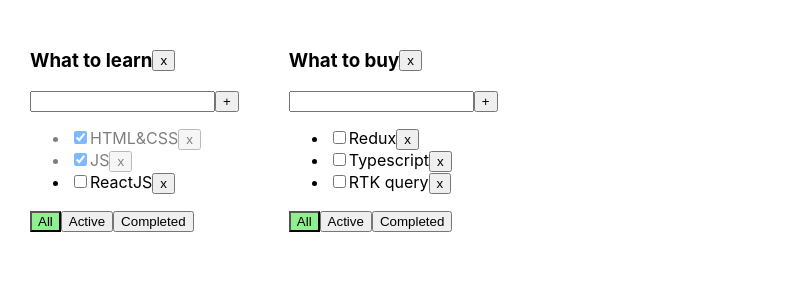
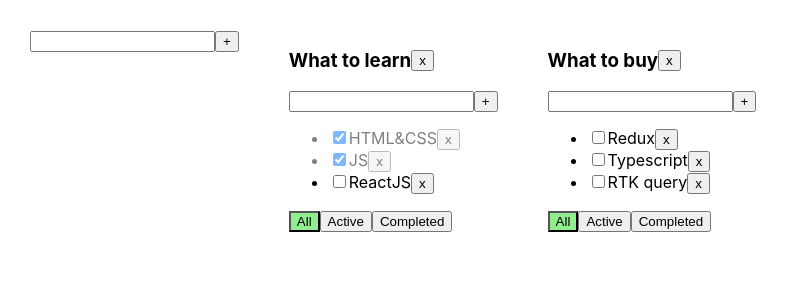
Before and after one commit to DmitryMuzalev/todolist-incub, a React (Create React App) app: page / in a window 1280 px wide. Shown: the top 300 px of the page, without its empty margins (0-789 px from the left). Built offline with nearby package versions, Linux system fonts and the light colour scheme.

Commit message:
Lesson 6

```diff
--- a/src/App.tsx
+++ b/src/App.tsx
@@ -7,6 +7,7 @@ import { useState } from "react";
 import { FilterType, TasksStateType, TaskType, TodoListType } from "./types";
 
 import { TodoList } from "./TodoList";
+import { AddItemForm } from "./components/AddItemForm";
 
 function App() {
   const todoListID_1 = v1();
@@ -65,6 +66,31 @@ function App() {
     });
   };
 
+  const updateTaskTitle = (
+    newTitle: string,
+    todoListId: string,
+    taskId: string
+  ) => {
+    setTasks({
+      ...tasks,
+      [todoListId]: tasks[todoListId].map((t) => {
+        return t.id === taskId ? { ...t, title: newTitle } : t;
+      }),
+    });
+  };
+
+  const addTodoList = (title: string) => {
+    const newTodoListId = v1();
+    const newTodoList: TodoListType = {
+      id: newTodoListId,
+      title,
+      filter: "all",
+    };
+
+    setTodoLists([newTodoList, ...todoLists]);
+    setTasks({ ...tasks, [newTodoListId]: [] });
+  };
+
   const removeTodoList = (todoListId: string) => {
     setTodoLists(todoLists.filter((tl) => tl.id !== todoListId));
 
@@ -72,8 +98,23 @@ function App() {
     setTasks({ ...tasks });
   };
 
+  const updateTodoTitle = (newTitle: string, todoListId: string) => {
+    const newTodoLists = todoLists.map((todo) => {
+      if (todo.id === todoListId) {
+        return { ...todo, title: newTitle };
+      } else {
+        return todo;
+      }
+    });
+    setTodoLists(newTodoLists);
+  };
+
   return (
     <div className="App">
+      <div>
+        <AddItemForm addItem={addTodoList} />
+      </div>
+
       {todoLists.map((tl) => {
         let list = tasks[tl.id];
 
@@ -97,6 +138,8 @@ function App() {
             changeFilter={changeFilter}
             changeTaskStatus={changeTaskStatus}
             removeTodoList={removeTodoList}
+            updateTaskTitle={updateTaskTitle}
+            updateTodoTitle={updateTodoTitle}
           />
         );
       })}
--- a/src/TodoList.tsx
+++ b/src/TodoList.tsx
@@ -1,6 +1,8 @@
-import { FC, useState, ChangeEvent, KeyboardEvent } from "react";
+import { FC } from "react";
 import { Button } from "./components/Button";
 import { FilterType, TaskType } from "./types";
+import { AddItemForm } from "./components/AddItemForm";
+import { EditableSpan } from "./components/EditableSpan";
 
 type Props = {
   todoListId: string;
@@ -11,7 +13,13 @@ type Props = {
   removeTask: (todoListId: string, taskId: string) => void;
   changeFilter: (todoListId: string, filter: FilterType) => void;
   changeTaskStatus: (todoListId: string, taskId: string) => void;
+  updateTaskTitle: (
+    newTitle: string,
+    todoListId: string,
+    taskId: string
+  ) => void;
   removeTodoList: (todoListId: string) => void;
+  updateTodoTitle: (newTitle: string, todoListId: string) => void;
 };
 
 const TodoList: FC<Props> = ({
@@ -23,56 +31,42 @@ const TodoList: FC<Props> = ({
   removeTask,
   changeFilter,
   changeTaskStatus,
+  updateTaskTitle,
   removeTodoList,
+  updateTodoTitle,
 }) => {
-  const [taskTitle, setTaskTitle] = useState<string>("");
-  const [error, setError] = useState<string | null>(null);
-
-  const addTaskHandler = () => {
-    const newTask = taskTitle.trim();
-    if (newTask) {
-      addTask(todoListId, newTask);
-      setTaskTitle("");
-    } else {
-      setError("Title is required");
-    }
-  };
-  const addTaskOnKeyHandler = (e: KeyboardEvent<HTMLInputElement>) => {
-    setError(null);
-    if (e.key === "Enter") addTaskHandler();
+  const addTaskHandler = (title: string) => {
+    addTask(todoListId, title);
   };
 
   const removeTaskHandler = (taskId: string) => removeTask(todoListId, taskId);
 
-  const changeTaskTitleHandler = (e: ChangeEvent<HTMLInputElement>) => {
-    setTaskTitle(e.currentTarget.value);
-  };
   const changeFilterHandler = (filter: FilterType) =>
     changeFilter(todoListId, filter);
 
   const changeTaskStatusHandler = (taskId: string) =>
     changeTaskStatus(todoListId, taskId);
 
+  const updateTaskTitleHandler = (newTitle: string, taskId: string) =>
+    updateTaskTitle(newTitle, todoListId, taskId);
+
   const removeTodoListHandler = () => {
     removeTodoList(todoListId);
+  };
+
+  const updateTodoTitleHandler = (newTitle: string) => {
+    updateTodoTitle(newTitle, todoListId);
   };
 
   return (
     <div>
       <div className={"todolist-title-container"}>
-        <h3>{title}</h3>
+        <h3>
+          <EditableSpan value={title} onChange={updateTodoTitleHandler} />
+        </h3>
         <Button title="x" onClick={removeTodoListHandler} />
       </div>
-      <div>
-        <input
-          onChange={changeTaskTitleHandler}
-          onKeyDown={addTaskOnKeyHandler}
-          value={taskTitle}
-          className={error ? "error" : ""}
-        />
-        <Button onClick={addTaskHandler} title="+" />
-        {error && <div className="error-message">{error}</div>}
-      </div>
+      <AddItemForm addItem={addTaskHandler} />
 
       {!tasks.length ? (
         <p>Тасок нет</p>
@@ -86,7 +80,12 @@ const TodoList: FC<Props> = ({
                   checked={task.isDone}
                   onChange={() => changeTaskStatusHandler(task.id)}
                 />
-                <span>{task.title}</span>
+                <EditableSpan
+                  value={task.title}
+                  onChange={(newTitle) =>
+                    updateTaskTitleHandler(newTitle, task.id)
+                  }
+                />
                 <Button onClick={() => removeTaskHandler(task.id)} title="x" />
               </li>
             );
--- /dev/null
+++ b/src/components/AddItemForm.tsx
@@ -0,0 +1,45 @@
+import { FC, useState, ChangeEvent, KeyboardEvent } from "react";
+import { Button } from "./Button";
+
+type Props = {
+  addItem: (title: string) => void;
+};
+
+const AddItemForm: FC<Props> = ({ addItem }) => {
+  const [title, setTitle] = useState<string>("");
+  const [error, setError] = useState<string | null>(null);
+
+  const addItemHandler = () => {
+    const newTitle = title.trim();
+    if (newTitle) {
+      addItem(newTitle);
+      setTitle("");
+    } else {
+      setError("Title is required");
+    }
+  };
+
+  const addTaskOnKeyHandler = (e: KeyboardEvent<HTMLInputElement>) => {
+    setError(null);
+    if (e.key === "Enter") addItemHandler();
+  };
+
+  const changeTaskTitleHandler = (e: ChangeEvent<HTMLInputElement>) => {
+    setTitle(e.currentTarget.value);
+  };
+
+  return (
+    <div>
+      <input
+        onChange={changeTaskTitleHandler}
+        onKeyDown={addTaskOnKeyHandler}
+        value={title}
+        className={error ? "error" : ""}
+      />
+      <Button onClick={addItemHandler} title="+" />
+      {error && <div className="error-message">{error}</div>}
+    </div>
+  );
+};
+
+export { AddItemForm };
--- /dev/null
+++ b/src/components/EditableSpan.tsx
@@ -0,0 +1,37 @@
+import { ChangeEvent, FC, useState } from "react";
+
+type Props = {
+  value: string;
+  onChange: (newTitle: string) => void;
+};
+
+const EditableSpan: FC<Props> = ({ value, onChange }) => {
+  const [text, setText] = useState(value);
+  const [editMode, setEditMode] = useState(false);
+
+  const activateEditModeHandler = () => {
+    setEditMode(true);
+  };
+
+  const deactivateEditModeHandler = () => {
+    onChange(text);
+    setEditMode(false);
+  };
+
+  const changeTextHandler = (e: ChangeEvent<HTMLInputElement>) => {
+    setText(e.target.value);
+  };
+
+  return !editMode ? (
+    <span onDoubleClick={activateEditModeHandler}>{text}</span>
+  ) : (
+    <input
+      autoFocus
+      value={text}
+      onChange={changeTextHandler}
+      onBlur={deactivateEditModeHandler}
+    />
+  );
+};
+
+export { EditableSpan };
```
